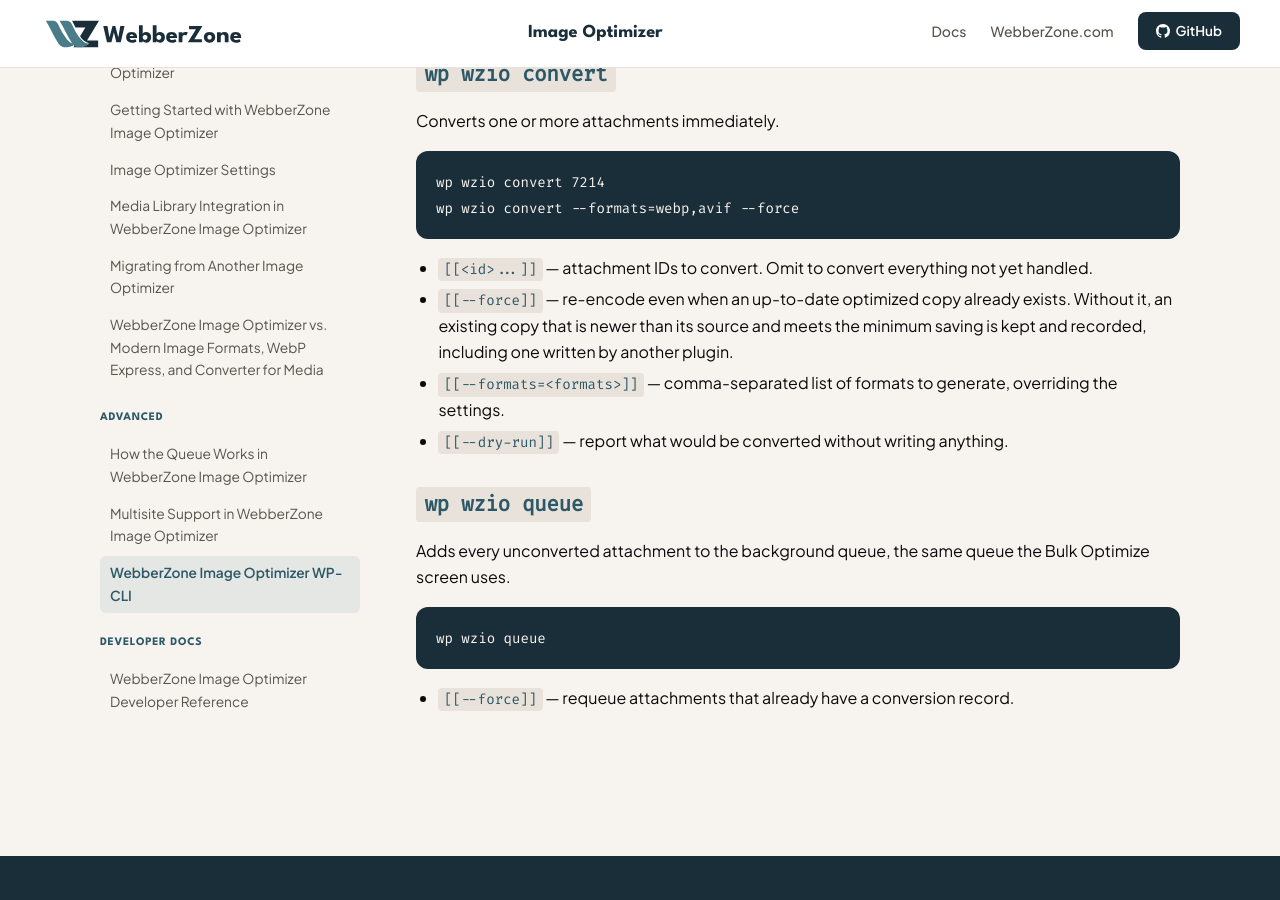
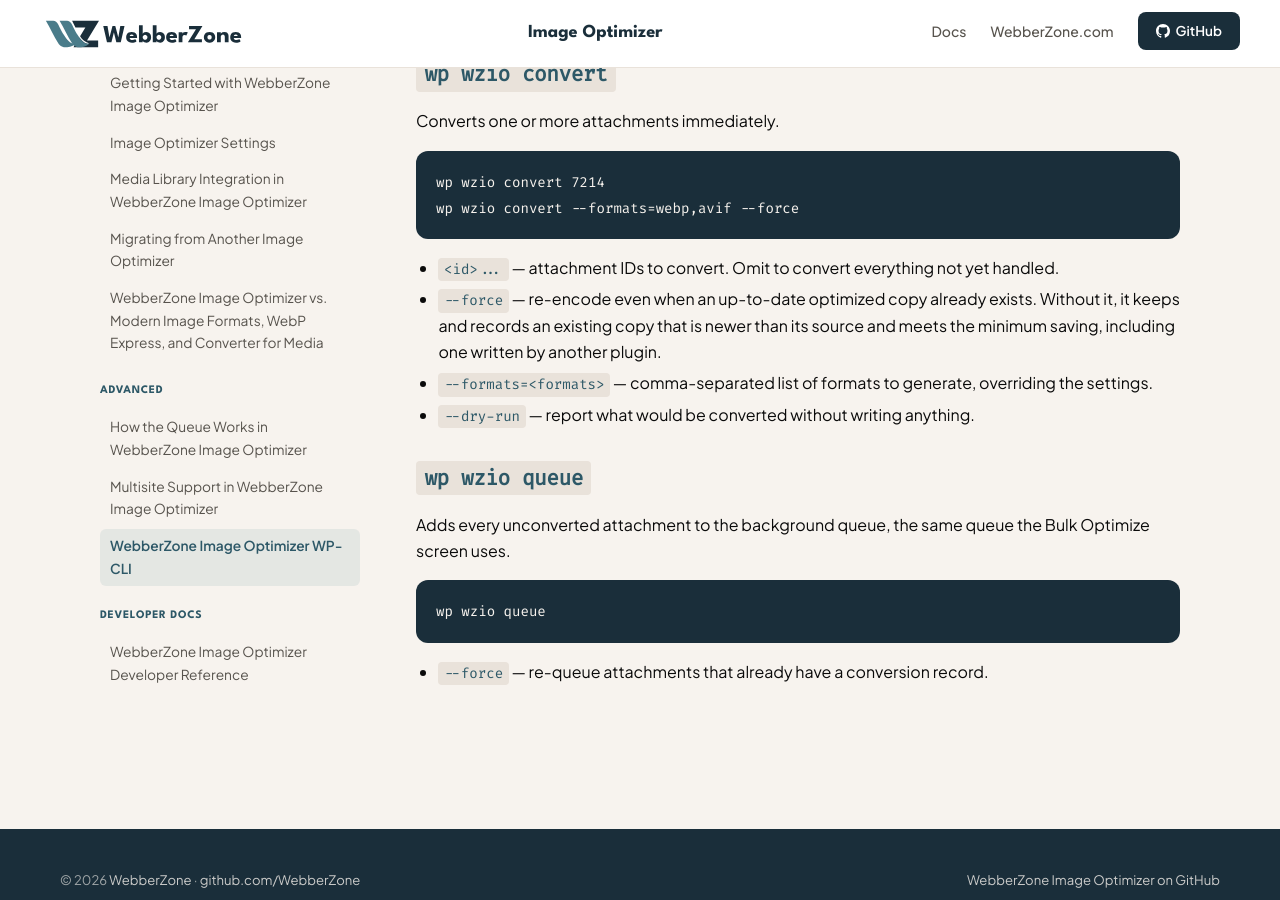
Before and after one commit to WebberZone/webberzone-image-optimizer, a Jekyll site: the page built from docs/02-wzio-advanced/webberzone-image-optimizer-wp-cli.md, in a window 1280 px wide and 900 px high, scrolled down 486 px. Built offline with Jekyll 4.4.1, drawn with Linux system fonts in a browser that asks for light colours.

Commit message:
Update WebberZone Image Optimizer WP-CLI via WordPress

````diff
--- a/docs/02-wzio-advanced/webberzone-image-optimizer-wp-cli.md
+++ b/docs/02-wzio-advanced/webberzone-image-optimizer-wp-cli.md
@@ -30,10 +30,10 @@ wp wzio convert 7214
 wp wzio convert --formats=webp,avif --force
 ```
 
-- `[[<id>...]]` — attachment IDs to convert. Omit to convert everything not yet handled.
-- `[[--force]]` — re-encode even when an up-to-date optimized copy already exists. Without it, an existing copy that is newer than its source and meets the minimum saving is kept and recorded, including one written by another plugin.
-- `[[--formats=<formats>]]` — comma-separated list of formats to generate, overriding the settings.
-- `[[--dry-run]]` — report what would be converted without writing anything.
+- `<id>...` — attachment IDs to convert. Omit to convert everything not yet handled.
+- `--force` — re-encode even when an up-to-date optimized copy already exists. Without it, it keeps and records an existing copy that is newer than its source and meets the minimum saving, including one written by another plugin.
+- `--formats=<formats>` — comma-separated list of formats to generate, overriding the settings.
+- `--dry-run` — report what would be converted without writing anything.
 
 ## `wp wzio queue`
 
@@ -43,4 +43,4 @@ Adds every unconverted attachment to the background queue, the same queue the Bu
 wp wzio queue
 ```
 
-- `[[--force]]` — requeue attachments that already have a conversion record.
+- `--force` — re-queue attachments that already have a conversion record.
````
